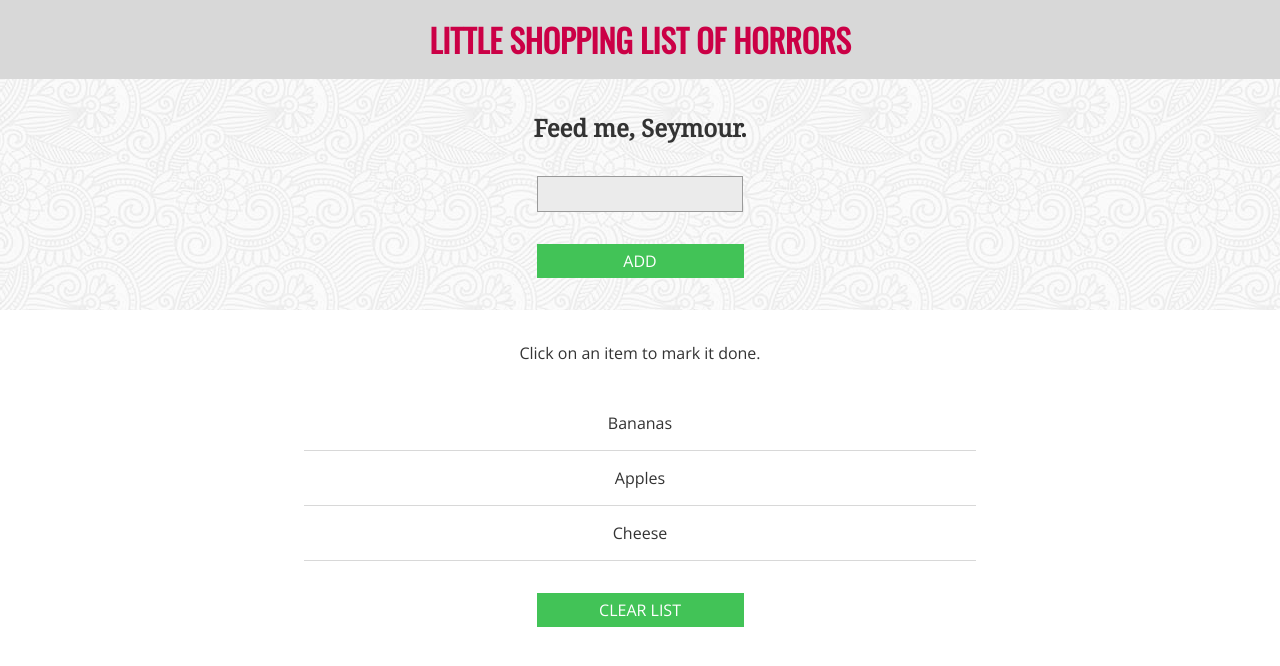
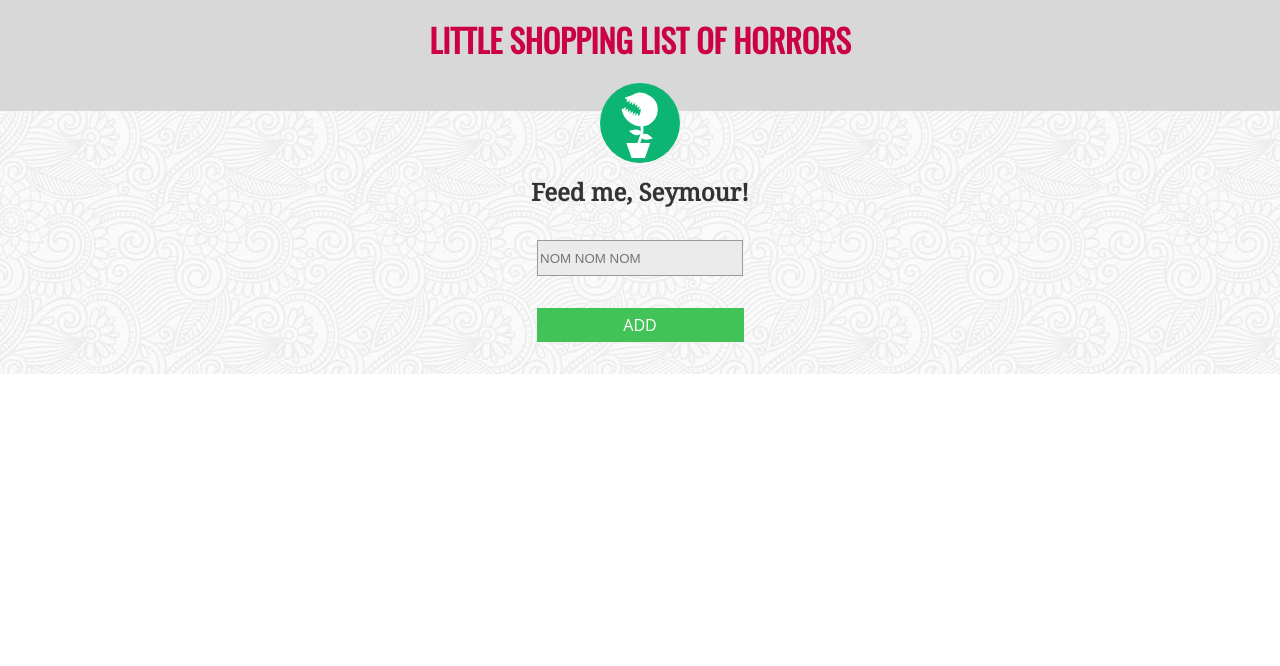
Before and after one commit to cecyc/shopping-list, a plain HTML site: page index.html in a window 1280 px wide. Drawn offline with nearby package versions, Linux system fonts and the light colour scheme.

Commit message:
Fixing Jquery and styling, added icon

```diff
--- a/css/style.css
+++ b/css/style.css
@@ -1,12 +1,3 @@
-/*COLOR PALETTE
-
-Violet: #b41689
-Purple: #7b4397
-Grey: #ebebeb
-Dark grey: #9a9a9a
-
-*/
-
 * {
   box-sizing: content-box;
   margin: 0;
@@ -26,13 +17,12 @@ h2 {
   color: #333;
   font-family: 'Noto Serif', Georgia, serif;
   font-size: 1.5rem;
-  margin-bottom: 2rem;
+  margin: 2rem 0 2rem 0;
 }
 
-p, ul {
-  font-family: 'Open Sans', Helvetica, Arial, sans-serif;
+p, li {
+  font-family: 'Noto Sans', Helvetica, Arial, sans-serif;
   font-size: 1rem;
-  color: #333;
 }
 
 /*LAYOUT*/
@@ -40,10 +30,22 @@ p, ul {
 header {
   width: 100%;
   background-color: #d8d8d8;
-  padding: 1rem 0 1rem 0;
+  padding: 1rem 0 3rem 0;
+  position: relative;
 }
 
-input {
+#plant-container {
+  position: absolute;
+  width: 100%;
+  top: 75%;
+  text-align: center;
+}
+
+#plant-icon {
+    height: 5rem;
+}
+
+#newItem {
   background-color: #ebebeb;
   border: 1px solid #9a9a9a;
   display: block;
@@ -52,7 +54,7 @@ input {
   margin: 0 auto;
 }
 
-button {
+#addItem {
   background-color: #42c357;
   border: 0;
   color: white;
@@ -64,12 +66,7 @@ button {
   margin-top: 2rem;
 }
 
-ul {
-  padding: 0px;
-  margin-top: 2rem;
-}
-
-.add {
+#form {
   background: url('../img/plant.png');
   background-repeat: repeat;
   padding: 2rem 0 2rem 0;
@@ -77,18 +74,30 @@ ul {
   width: 100%;
 }
 
-.list {
-  margin: 0;
+#itemList {
+  margin: 0 auto;
   padding: 2rem 0 2rem 0;
-  text-align: center;
-  width: 100%;
+  width: 50%;
 }
 
-.items li {
+li {
   list-style-type: none;
-  border-bottom: 1px solid #d8d8d8;
-  color: #333;
+  padding: 2rem;
+  border-bottom: 1px solid #d1d1d1;
+}
+
+li:last-child {
+  border-bottom: none;
+}
+
+.check {
   padding: 1rem;
-  width: 50%;
-  margin: 0 auto;
+  color: white;
+  background-color: #cb0046;
+  margin-right: 3rem;
+  border: 0;
 }
+
+.strikethrough {
+  text-decoration: line-through;
+}
--- a/index.html
+++ b/index.html
@@ -4,27 +4,24 @@
   <meta charset="UTF-8">
   <title>Little Shopping List of Horrors</title>
   <link rel="stylesheet" type="text/css" href="css/style.css">
-  <link href='http://fonts.googleapis.com/css?family=Open+Sans|Oswald|Noto+Serif' rel='stylesheet' type='text/css'>
+  <link href='http://fonts.googleapis.com/css?family=Noto+Sans|Noto+Serif|Oswald' rel='stylesheet' type='text/css'>
+  <script type="text/javascript" src="http://ajax.googleapis.com/ajax/libs/jquery/1.11.0/jquery.min.js"></script>
   <script src="js/app.js"></script>
 </head>
-<body>
-  <header>
-    <h1>Little Shopping List of Horrors</h1>
-  </header>
-  <section class="add">
-    <h2>Feed me, Seymour.</h2>
-    <input type="text"></input>
-    <button>Add</button>
-  </section>
-  <section class="list">
-    <p>Click on an item to mark it done.</p>
-    <ul class="items">
-      <li>Bananas</li>
-      <li>Apples</li>
-      <li>Cheese</li>
-    </ul>
-    <button>Clear list</button>
-  </section>
+<header>
+  <h1>Little Shopping List of Horrors</h1>
+  <div id="plant-container"><img id="plant-icon" src="img/plant_icon.svg"></div>
+</header>
 
-</body>
+<section id="form">
+  <h2>Feed me, Seymour!</h2>
+  <input type="text" id="newItem" placeholder="NOM NOM NOM">
+  <input type="submit" id="addItem" value="Add">
+</section>
+
+<section id="itemList">
+  <ul>
+
+  </ul>
+</section>
 </html>
--- a/js/app.js
+++ b/js/app.js
@@ -1,5 +1,28 @@
-$(document).ready(function() {
+function addListItem() {
+  var newItem = $('#newItem');
+  var add = newItem.val();
+  var itemList = $('#itemList')
+  var singleItem = $('<li><button class="check">X</button>' + add + '</li>');
 
-$("input").val();
+  itemList.append(singleItem);
+  $(newItem).val('');
 
+}
+
+function strikeItem() {
+    $('li').toggleClass('strikethrough');
+}
+
+$(function() {
+  var button = $('#addItem');
+  var newItem = $('#newItem');
+  var list = $('#itemList');
+  button.on('click', addListItem);
+  button.on('keypress', addListItem);
+  list.on('click', '.check', strikeItem);
+  newItem.on('keydown', function(e) {
+        if (e.which == 13) {
+            addListItem();
+        }
+    });
 });
```
Also changed, not shown: img/plant_icon.svg (added), img/restaurant_icons.png (deleted).
